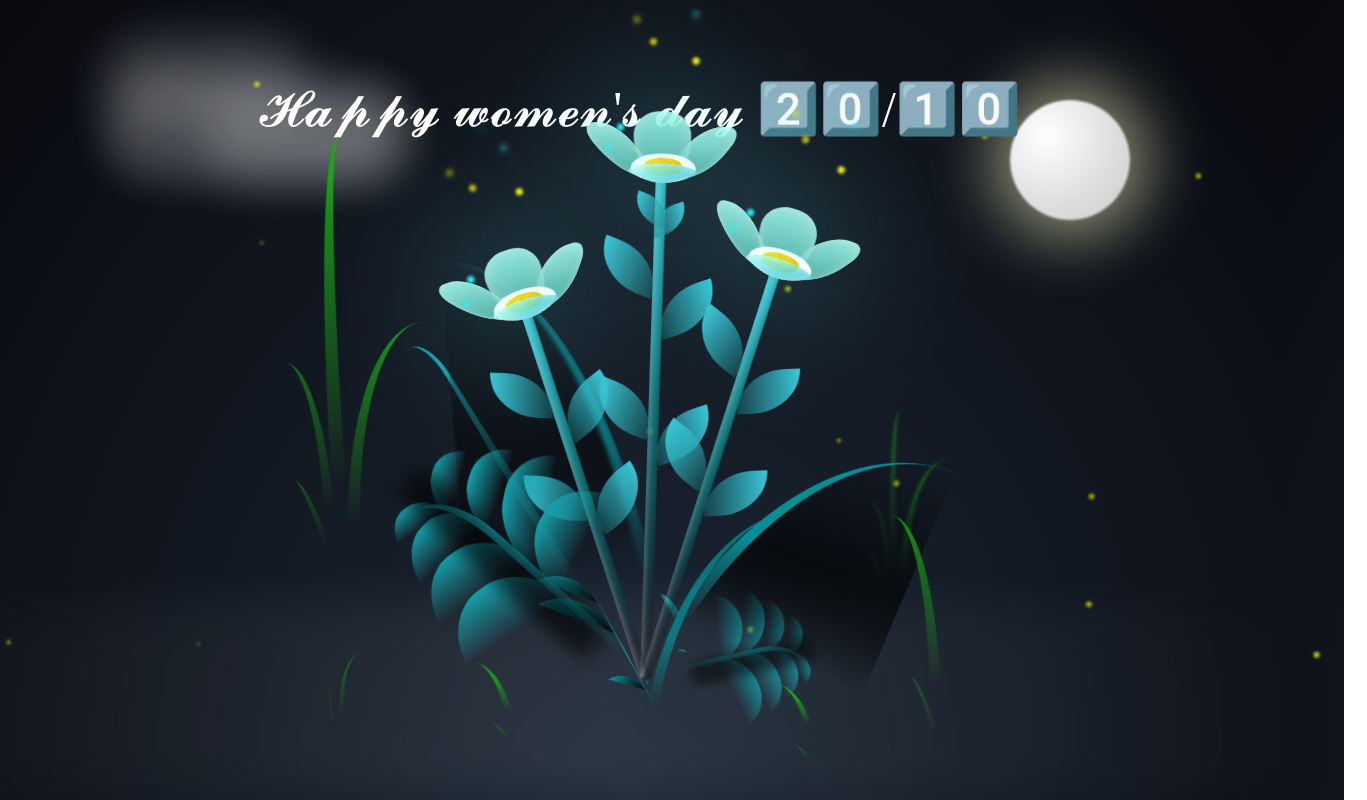
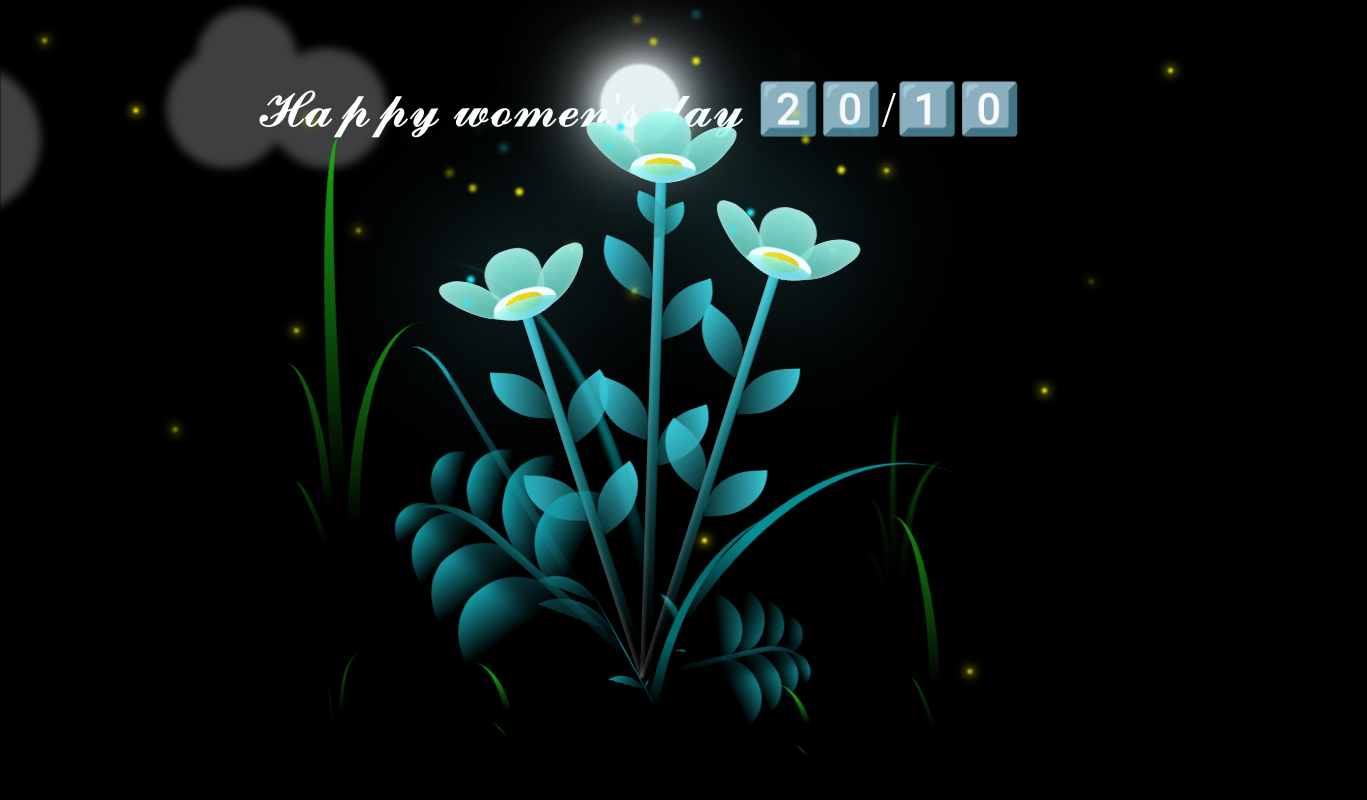
Before and after one commit to Tuatdz/womans, a plain HTML site: page index.html in a window 1280 px wide. Shown: the whole page, 1367 px wide, since content can reach past the window. Drawn offline with Linux system fonts and the light colour scheme.

Commit message:
Add files via upload

```diff
--- a/style.css
+++ b/style.css
@@ -992,111 +992,114 @@ body {
   animation-play-state: paused !important;
 }
 
-body {
-  margin: 0;
-  overflow: hidden;
-  background: radial-gradient(ellipse at bottom, #1b2735 0%, #090a0f 100%);
-  color: white;
+/*# sourceMappingURL=style.css.map */
+/* ========================================= */
+/* ===== CODE MỚI THÊM VÀO BÊN DƯỚI ===== */
+/* ========================================= */
+
+.moon {
+  position: absolute;
+  top: 8%; /* Đặt gần dòng chữ */
+  left: 50%;
+  transform: translateX(-50%);
+  width: 80px;
+  height: 80px;
+  background: #f0f0f0;
+  border-radius: 50%;
+  box-shadow: 0 0 30px #f0f0f0, 0 0 60px #f0f0f0, 0 0 90px #f0f0f0;
+  z-index: 1; /* Ở đằng sau */
 }
 
-.night-sky {
-  position: fixed;
-  top: 0; left: 0;
-  width: 100%; height: 100%;
-  overflow: hidden;
-  z-index: -1;
+.fog {
+  position: absolute;
+  bottom: 0;
+  left: 0;
+  width: 200%; /* Rộng hơn để cuộn */
+  height: 35%;
+  background: linear-gradient(to top, rgba(0,0,0,0.6) 0%, rgba(0,0,0,0) 100%);
+  z-index: 15; /* Ở giữa hoa và cỏ */
+  pointer-events: none; /* Cho phép click xuyên qua */
+  animation: fog-drift 60s linear infinite alternate;
+  opacity: 0.4;
 }
 
-/* 🌙 Ánh trăng */
-.moon {
-  position: absolute;
-  top: 100px;
-  right: 150px;
-  width: 120px;
-  height: 120px;
-  background: radial-gradient(circle at 30% 30%, #fff 0%, #ddd 60%, #ccc 100%);
-  border-radius: 50%;
-  box-shadow: 0 0 60px 20px rgba(255, 255, 200, 0.5);
+@keyframes fog-drift {
+  from { transform: translateX(-50%); }
+  to { transform: translateX(0%); }
 }
 
-/* ☁️ Mây bay */
+.clouds {
+  position: absolute;
+  top: 0;
+  left: 0;
+  width: 100%;
+  height: 40%;
+  overflow: hidden;
+  z-index: 2; /* Sau mặt trăng */
+  pointer-events: none;
+  opacity: 0.25;
+}
 .cloud {
   position: absolute;
-  top: 10%;
-  width: 300px;
-  height: 100px;
-  background: rgba(255, 255, 255, 0.08);
-  border-radius: 100px;
-  filter: blur(20px);
-  animation: moveClouds 60s linear infinite;
+  background: #fff;
+  border-radius: 50%;
+  filter: blur(5px);
+  animation: drift 80s linear infinite;
 }
-
 .cloud::before, .cloud::after {
   content: '';
   position: absolute;
-  background: inherit;
-  width: 200px;
-  height: 80px;
-  top: -40px;
-  border-radius: 100px;
-  filter: blur(15px);
+  background: #fff;
+  border-radius: 50%;
+}
+.cloud--1 { top: 10%; left: -10%; width: 100px; height: 100px; }
+.cloud--1::before { top: -30px; left: 30px; width: 80px; height: 80px; }
+.cloud--1::after { top: 0px; left: 80px; width: 100px; height: 100px; }
+
+.cloud--2 { top: 20%; left: -20%; width: 150px; height: 150px; animation-duration: 100s; animation-delay: -10s; }
+.cloud--2::before { top: -50px; left: 40px; width: 120px; height: 120px; }
+.cloud--2::after { top: 0px; left: 120px; width: 150px; height: 150px; }
+
+.cloud--3 { top: 15%; left: -5%; width: 120px; height: 120px; animation-duration: 90s; animation-delay: -20s; }
+.cloud--3::before { top: -40px; left: 30px; width: 100px; height: 100px; }
+.cloud--3::after { top: 0px; left: 100px; width: 120px; height: 120px; }
+
+@keyframes drift {
+  from { transform: translateX(-200px); }
+  to { transform: translateX(110vw); }
 }
 
-.cloud::after {
-  top: 20px;
-  left: 100px;
+.fireflies {
+  position: absolute;
+  top: 0;
+  left: 0;
+  width: 100%;
+  height: 100%;
+  z-index: 101; /* Trên cùng */
+  pointer-events: none;
+  overflow: hidden;
+}
+.firefly {
+  position: absolute;
+  width: 5px;
+  height: 5px;
+  background: #fff700;
+  border-radius: 50%;
+  box-shadow: 0 0 8px #fff700, 0 0 12px #fff700, 0 0 15px #fff700;
+  animation: firefly-fly 15s linear infinite;
+  /* Vị trí top/left và animation-delay được set inline trong HTML */
 }
 
-.cloud1 {
-  top: 25%;
-  left: -300px;
-  animation-duration: 80s;
+@keyframes firefly-fly {
+  0% { transform: translate(0, 0); opacity: 0.2; }
+  10% { opacity: 1; }
+  20% { transform: translate(20px, -30px); opacity: 0.8; }
+  30% { transform: translate(0px, -60px); opacity: 1; }
+  40% { transform: translate(-30px, -90px); opacity: 0.5; }
+  50% { transform: translate(0, -120px); opacity: 1; }
+  60% { transform: translate(40px, -150px); opacity: 0.7; }
+  70% { transform: translate(10px, -180px); opacity: 1; }
+  80% { transform: translate(-20px, -210px); opacity: 0.5; }
+  90% { opacity: 1; }
+  100% { transform: translate(0, -300px); opacity: 0; }
 }
-
-.cloud2 {
-  top: 40%;
-  left: -500px;
-  animation-duration: 100s;
-  opacity: 0.7;
-}
-
-@keyframes moveClouds {
-  from { transform: translateX(0); }
-  to { transform: translateX(120vw); }
-}
-
-/* 🌫️ Sương mờ */
-.fog {
-  position: absolute;
-  bottom: 0;
-  width: 120%;
-  height: 200px;
-  left: -10%;
-  background: radial-gradient(circle at 50% 80%, rgba(255, 255, 255, 0.15), rgba(255,255,255,0));
-  filter: blur(25px);
-  animation: fogMove 20s ease-in-out infinite alternate;
-}
-
-@keyframes fogMove {
-  from { transform: translateX(-5%); opacity: 0.6; }
-  to { transform: translateX(5%); opacity: 0.3; }
-}
-
-/* ✨ Đom đóm */
-.firefly {
-  position: absolute;
-  width: 6px;
-  height: 6px;
-  background: radial-gradient(#ff0, rgba(255,255,0,0));
-  border-radius: 50%;
-  opacity: 0.8;
-  animation: fly 6s infinite ease-in-out alternate;
-}
-
-@keyframes fly {
-  0% { transform: translate(0, 0) scale(1); opacity: 0.2; }
-  25% { transform: translate(30vw, 10vh) scale(1.3); opacity: 1; }
-  50% { transform: translate(-20vw, 20vh) scale(0.9); opacity: 0.6; }
-  75% { transform: translate(15vw, -15vh) scale(1.2); opacity: 0.9; }
-  100% { transform: translate(-10vw, -10vh) scale(1); opacity: 0.3; }
-}
```
